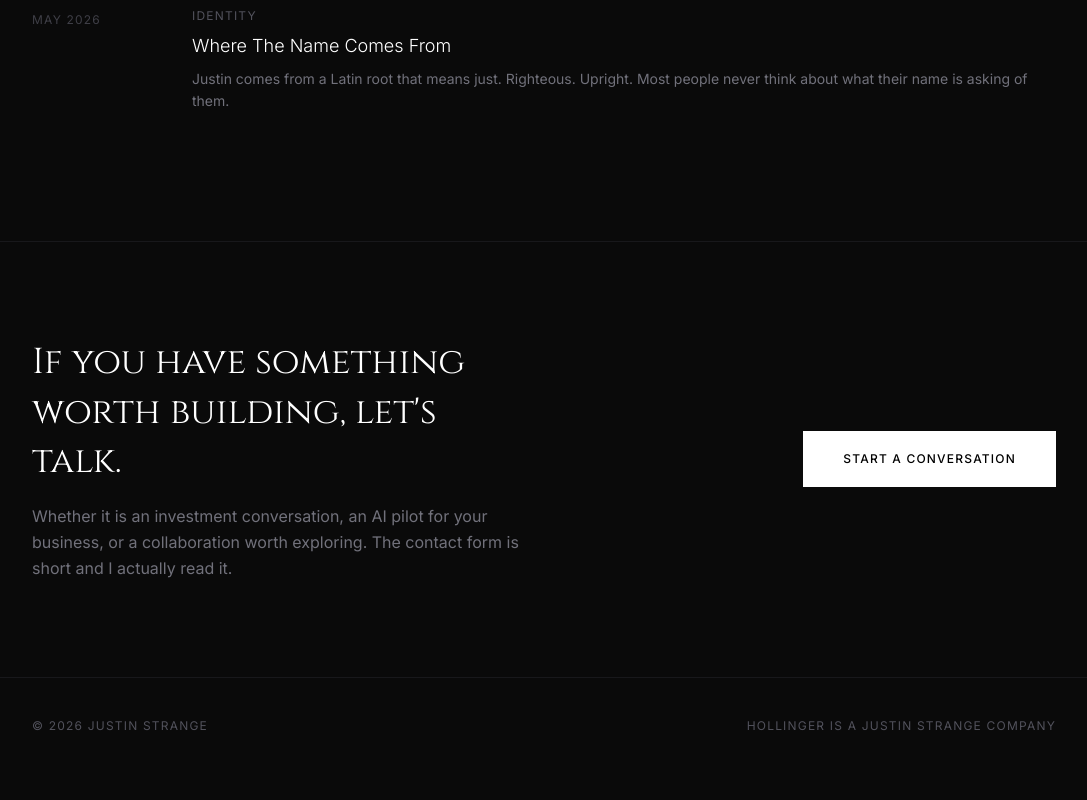
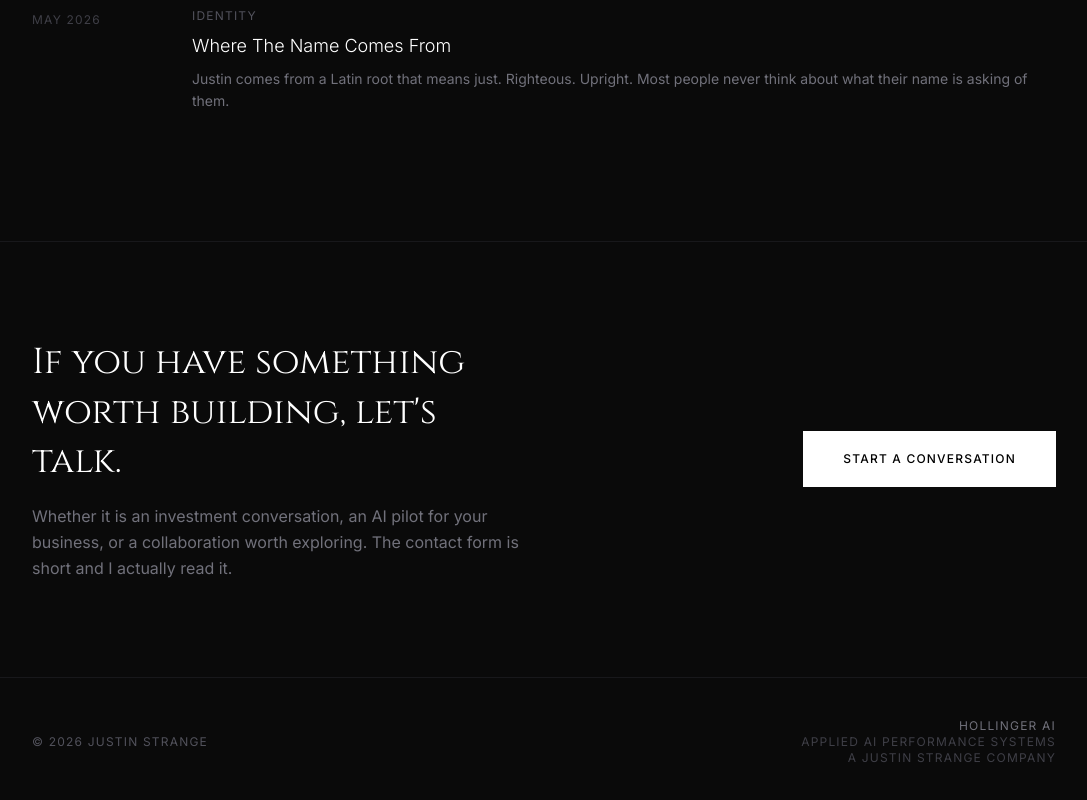
Before and after one commit to justinarstrange-commits/Justin-strange-site, a Next.js app: page / in a window 1280 px wide. Shown: the part 5091-5891 px from the top of the page, without its empty margins (96-1183 px from the left). Before the commit the page ends 5865 px from the top, so only its background shows below. Built offline with nearby package versions, Linux system fonts and the light colour scheme; no server answers.

Commit message:
Update footer with Hollinger AI attribution
Co-Authored-By: Claude Sonnet 4.6 <noreply@anthropic.com>

```diff
--- a/components/Footer.tsx
+++ b/components/Footer.tsx
@@ -6,9 +6,11 @@ export function Footer() {
         <p className="text-zinc-600 text-xs tracking-widest uppercase">
           © {year} Justin Strange
         </p>
-        <p className="text-zinc-600 text-xs tracking-widest uppercase">
-          Hollinger is a Justin Strange Company
-        </p>
+        <div className="text-center sm:text-right">
+          <p className="text-zinc-500 text-xs tracking-widest uppercase">Hollinger AI</p>
+          <p className="text-zinc-700 text-xs tracking-widest uppercase">Applied AI Performance Systems</p>
+          <p className="text-zinc-700 text-xs tracking-widest uppercase">A Justin Strange Company</p>
+        </div>
       </div>
     </footer>
   );
```
